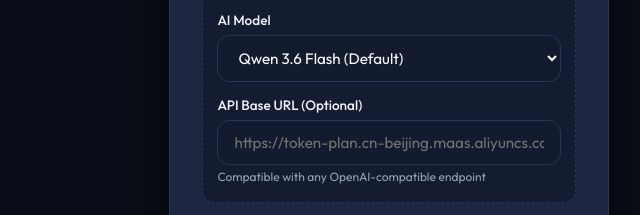
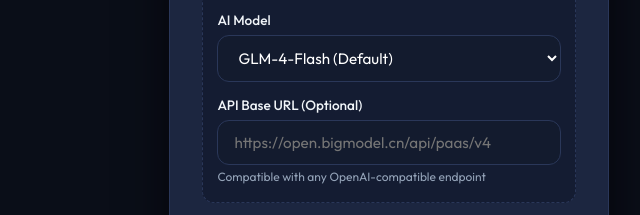
Before and after one commit to CelVision/AILT9019_G31, a plain HTML site: page client/index.html in a window 1280 px wide. Both pictures are taken after a click on the heading "⚙️ Custom AI Settings (Optional)". Shown: the part 442-657 px from the top of the page, 251-891 px from the left. Drawn offline with Linux system fonts and the light colour scheme.

Commit message:
feat(client): set GLM-4-Flash as default model option in custom AI settings

```diff
--- a/client/index.html
+++ b/client/index.html
@@ -223,7 +223,8 @@
               <div class="form-group">
                 <label for="customModelSelect">AI Model</label>
                 <select id="customModelSelect">
-                  <option value="qwen3.6-flash" selected>Qwen 3.6 Flash (Default)</option>
+                  <option value="glm-4-flash" selected>GLM-4-Flash (Default)</option>
+                  <option value="qwen3.6-flash">Qwen 3.6 Flash</option>
                   <option value="deepseek-v4.1-flash">DeepSeek V4.1 Flash</option>
                   <option value="qwen3.8-flash">Qwen 3.8 Flash</option>
                   <option value="glm-5">GLM-5</option>
@@ -231,7 +232,7 @@
               </div>
               <div class="form-group mb-0">
                 <label for="customBaseUrlInput">API Base URL (Optional)</label>
-                <input type="url" id="customBaseUrlInput" placeholder="https://token-plan.cn-beijing.maas.aliyuncs.com/compatible-mode/v1">
+                <input type="url" id="customBaseUrlInput" placeholder="https://open.bigmodel.cn/api/paas/v4">
                 <span class="form-hint">Compatible with any OpenAI-compatible endpoint</span>
               </div>
             </div>
```
